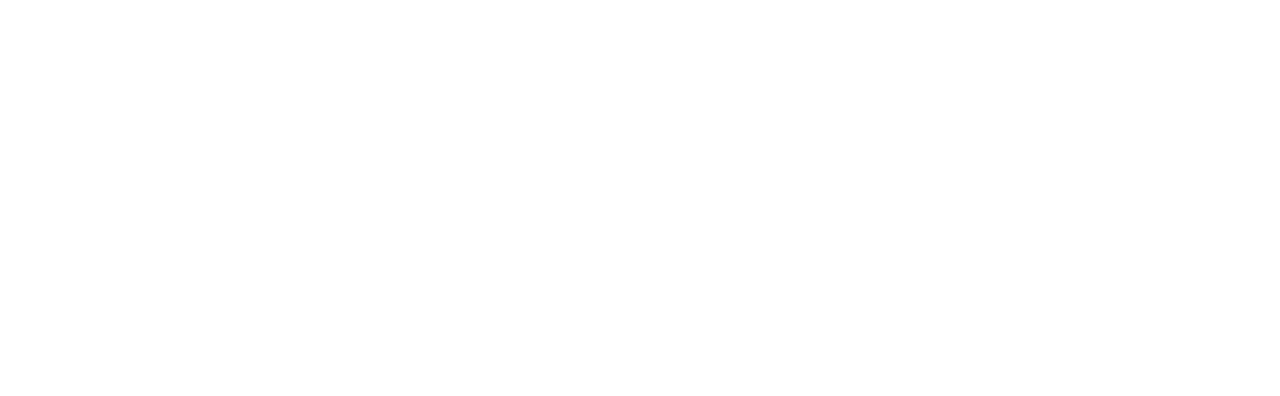
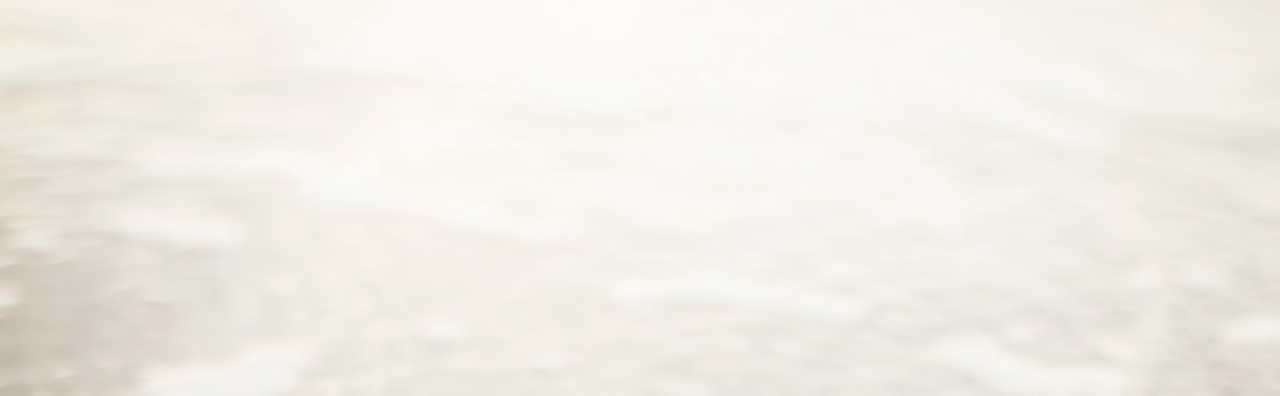
Before and after one commit to dyachenkoY/htmlcss_second, a plain HTML site: page index.html in a window 1280 px wide. Shown: the top 396 px of the page. Drawn offline with Linux system fonts and the light colour scheme; the site is published under a folder, as on GitHub Pages, so addresses that start at the root find nothing.

Commit message:
fix url img

```diff
--- a/assets/styles/style.css
+++ b/assets/styles/style.css
@@ -10,7 +10,7 @@ body {
 header {
     width: 100vw;
     height: 100vh;
-    background: url(/assets/images/beachshowcase.jpg) center center/cover no-repeat;
+    background: url(../images/beachshowcase.jpg) center center/cover no-repeat;
     color: #926239;
     text-align: center;
     padding-top: 50vh;
```
